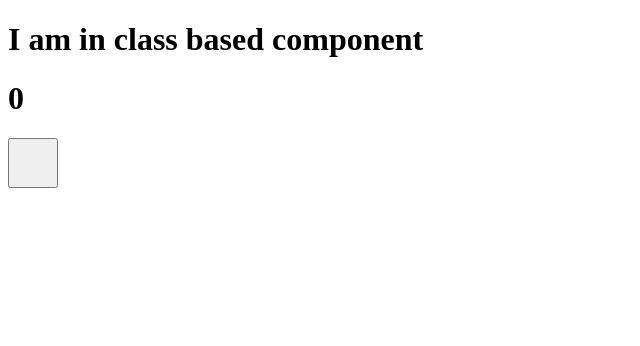
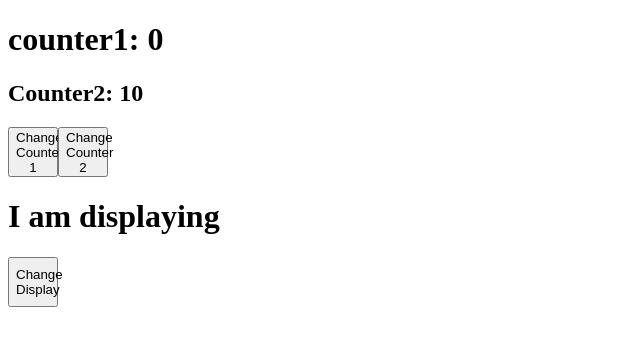
Before and after one commit to sagar56780/first-react-app, a React (Create React App) app: page / in a window 1280 px wide. Shown: the top 346 px of the page, without its empty margins (0-640 px from the left). Built offline with nearby package versions, Linux system fonts and the light colour scheme.

Commit message:
arranged comment

```diff
--- a/src/App.jsx
+++ b/src/App.jsx
@@ -1,4 +1,4 @@
-// import React from "react";
+/* import React from "react";
 
 
 
@@ -76,9 +76,9 @@ const App=()=>{    //sending props - props is addition property passing to a ele
 }
 export default App;
 
-*/
+
 //!============Props- Destructuring===============
-/*
+
 import ChildCompnent from "./ChildComponent";
 const App=()=>{    //sending props - props is addition property passing to a element like we pass values inside input tag in html
 
@@ -95,8 +95,7 @@ const App=()=>{    //sending props - props is addition property passing to a ele
     );
 }
 export default App;
-*/
-/*
+
 import ChildCompnent from "./ChildComponent";
 const App=()=>{    //sending props - props is addition property passing to a element like we pass values inside input tag in html
    console.log(ChildCompnent);
@@ -112,10 +111,10 @@ const App=()=>{    //sending props - props is addition property passing to a ele
     );
 }
 export default App;
-*/
+
 
 //!========props drilling========
-/*
+
 import ChildCompnent from "./ChildComponent";
 
 const App=()=>{
@@ -131,11 +130,11 @@ const App=()=>{
     )
 }
 export default App;
-*/
+
 
 
 //!=================status hooks==========
-/*
+
 //?example 1
 import { useState } from "react";
 
@@ -154,7 +153,7 @@ const App=()=>
 
 }
 export default App;
-*/
+
 // //?example 2
 // import { useState } from "react";
 
@@ -195,8 +194,7 @@ const App=()=>
 
 }
 export default App;
-*/
-/*
+
 import { useState } from "react";
 
 const App=()=>
@@ -224,8 +222,6 @@ const App=()=>
 }
 export default App;
 
-*/
-/*
 //!=================task for the day=========
 import { useState } from "react";
 
@@ -275,9 +271,9 @@ const App=(()=>{
 })
 
 export default App;
-*/
+
 //!==================task 2============
-/*
+
 import { useState } from "react";
 
 const App=()=>
@@ -299,8 +295,7 @@ const App=()=>
 }
 export default App;
 
-*/
-/*
+
 //!==============task 3=================
  import React,{useState} from "react"
 const App=()=>{
@@ -384,10 +379,10 @@ const App=()=>{
     </>
 }
 export default App;
-*/
+
 //!============conditional Render ===========
 //? Example 1 by using  if else
-/*
+
 import { useState } from "react";
 
 const App=()=>{
@@ -414,8 +409,7 @@ const App=()=>{
 
 }
 export default App;
-*/
-/*
+
 //?Exapmle 2 using ternery Operater
 import { useState } from "react";
 
@@ -435,9 +429,9 @@ const App=()=>{
 
 }
 export default App;
-*/
+
 //!===========useRef===========
-/*
+
 
 const App=()=>{
     let nameRef=useRef();
@@ -528,9 +522,9 @@ const App=()=>{
 }
 
 export default App;
-*/
+
 //!=================Controlled Forms=================
-/*
+
 
 const App=()=>{
 
@@ -595,10 +589,9 @@ const App=()=>{
 
 }
 export default App;
-*/
+
 
 //? Example 2
-/*
 
 const App=()=>{
 
@@ -644,10 +637,10 @@ const App=()=>{
 }
 export default App;
 
-*/
+
 //!================= life Cycle Methods================
 //? ===========class based Component=======
-/*
+
 import React,{Component} from "react";
 class App extends Component{
     state={counter:0};
@@ -673,9 +666,9 @@ class App extends Component{
     }
 }
 export default App;
-*/
+
 //! ============Mounting phase ========
-/*
+
  It is a process of creating an instance of component and rendering into the dom is called Mounting Phase.
  Mounting phase method are:
         ? 1. constructor():
@@ -779,7 +772,9 @@ export default App;
             It will get props , states and snapshot as parameters.
             It is the best place to do side effects. like PUT/PATCH requests.
 
-*/
+
+
+
 
 const { Component } = require("react");
 
@@ -827,3 +822,39 @@ class App extends Component{
 
 }
 export default App;
+*/
+
+//!==========useEffect() Hook===========
+
+import React,{useState,useEffect} from "react";
+
+
+const App=()=>{
+    let[counter1, setCounter1]=useState(0);
+    let[counter2,setCounter2]=useState(10);
+    let[isdisplay,setDisplay]=useState(true);
+    let handleCounter1=()=>{
+        setCounter1(counter1+1);
+
+    }
+    let handleCounter2=()=>{
+        setCounter2(counter2+1);
+    }
+    let Changedisplay=()=>{
+        setDisplay(!isdisplay);
+    }
+
+    return(<>
+        <h1>counter1: {counter1}</h1>
+        <h2>Counter2: {counter2}</h2>
+        <button onClick={handleCounter1}>Change Counter 1</button>
+        <button onClick={handleCounter2}>Change Counter 2</button>
+
+        {isdisplay?<h1>I am displaying</h1>:null}
+        <button onClick={Changedisplay}>Change Display</button>
+
+
+
+    </>)
+}
+export default App;
```
